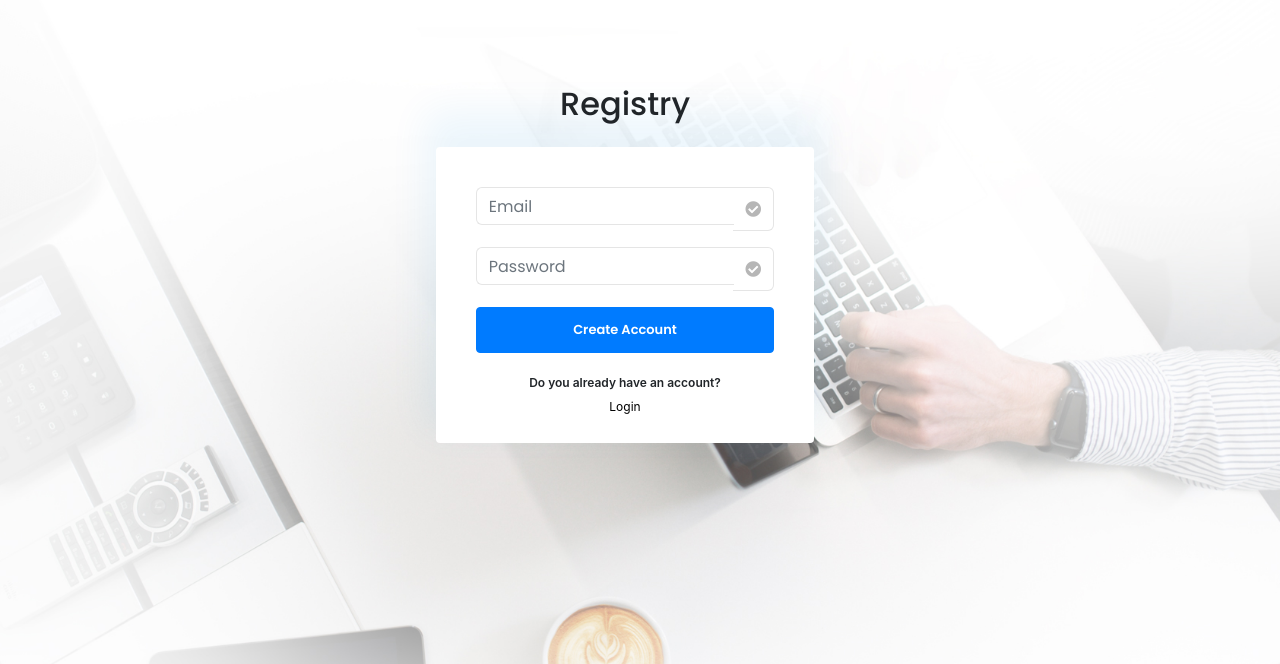
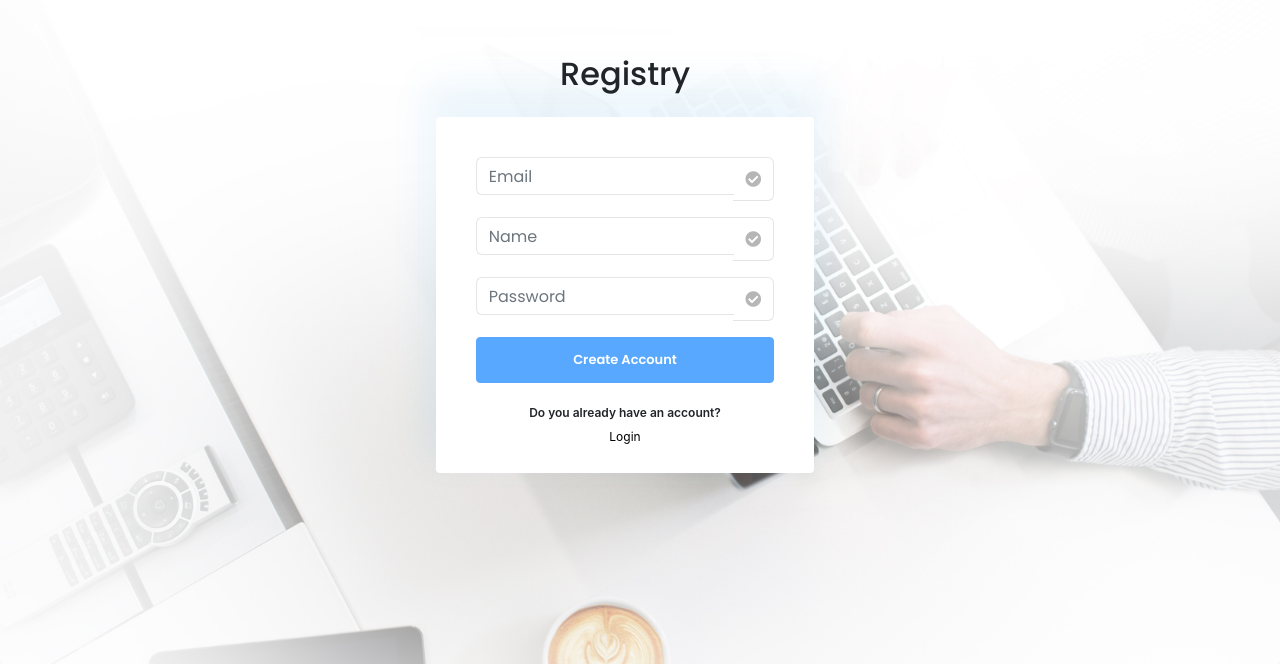
Before and after one commit to clody01/egressIncomeApp, an Angular app: page /register in a window 1280 px wide. Shown: the part 136-800 px from the top of the page. Built offline with nearby package versions, Linux system fonts and the light colour scheme.

Commit message:
Registration Screen

```diff
--- a/src/app/app.module.ts
+++ b/src/app/app.module.ts
@@ -14,6 +14,7 @@ import { SidebarComponent } from './shared/sidebar/sidebar.component';
 
 // Modules
 import {AppRoutingModule} from './app-routing.module';
+import {FormsModule} from '@angular/forms';
 
 @NgModule({
   declarations: [
@@ -30,7 +31,8 @@ import {AppRoutingModule} from './app-routing.module';
   ],
   imports: [
     BrowserModule,
-    AppRoutingModule
+    AppRoutingModule,
+    FormsModule
   ],
   providers: [],
   bootstrap: [AppComponent]
--- a/src/app/auth/register/register.component.html
+++ b/src/app/auth/register/register.component.html
@@ -1,15 +1,18 @@
-
-
 <div class="page-body-wrapper full-page-wrapper auth-page">
   <div class="content-wrapper d-flex align-items-center auth register-bg-1 theme-one">
     <div class="row w-100">
       <div class="col-lg-4 mx-auto">
         <h2 class="text-center mb-4">Registry</h2>
         <div class="auto-form-wrapper">
-          <form action="#">
+          <form #registerForm ="ngForm" (ngSubmit)="onSubmit(registerForm.value)">
             <div class="form-group">
               <div class="input-group">
-                <input type="email" class="form-control" placeholder="Email">
+                <input type="email"
+                       class="form-control"
+                       placeholder="Email"
+                       ngModel
+                       name="email"
+                       required>
                 <div class="input-group-append">
                     <span class="input-group-text">
                       <i class="fa fa-check-circle"></i>
@@ -17,9 +20,33 @@
                 </div>
               </div>
             </div>
+
             <div class="form-group">
               <div class="input-group">
-                <input type="password" class="form-control" placeholder="Password">
+                <input type="text"
+                       class="form-control"
+                       placeholder="Name"
+                       ngModel
+                       name="name"
+                       required>
+
+                <div class="input-group-append">
+                    <span class="input-group-text">
+                      <i class="fa fa-check-circle"></i>
+                    </span>
+                </div>
+              </div>
+            </div>
+
+            <div class="form-group">
+              <div class="input-group">
+                <input type="password"
+                       class="form-control"
+                       placeholder="Password"
+                       ngModel
+                       name="password"
+                       required>
+
                 <div class="input-group-append">
                     <span class="input-group-text">
                        <i class="fa fa-check-circle"></i>
@@ -29,7 +56,7 @@
             </div>
 
             <div class="form-group">
-              <button class="btn btn-primary submit-btn btn-block">Create Account</button>
+              <button [disabled]="registerForm.invalid" class="btn btn-primary submit-btn btn-block">Create Account</button>
             </div>
             <div class="text-block text-center my-3">
               <span class="text-small font-weight-semibold">Do you already have an account?</span>
--- a/src/app/auth/register/register.component.ts
+++ b/src/app/auth/register/register.component.ts
@@ -12,4 +12,7 @@ export class RegisterComponent implements OnInit {
   ngOnInit() {
   }
 
+  onSubmit(value: any) {
+    console.log(value);
+  }
 }
```
